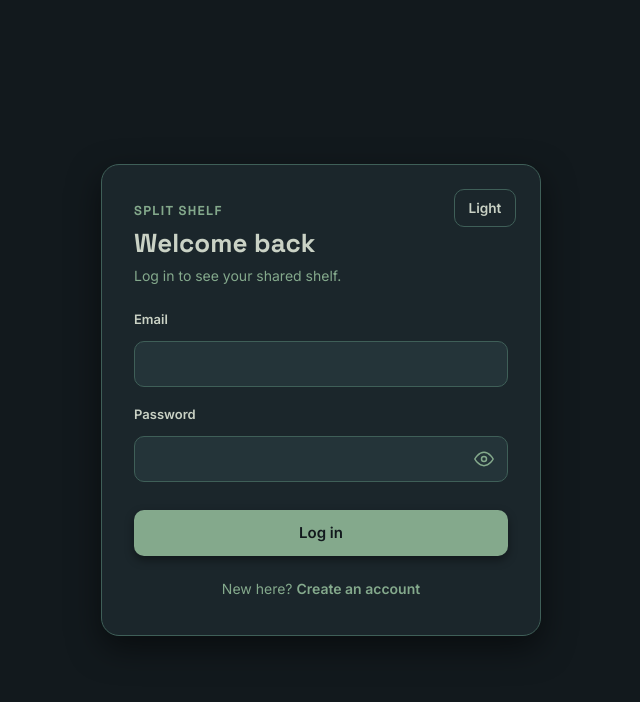
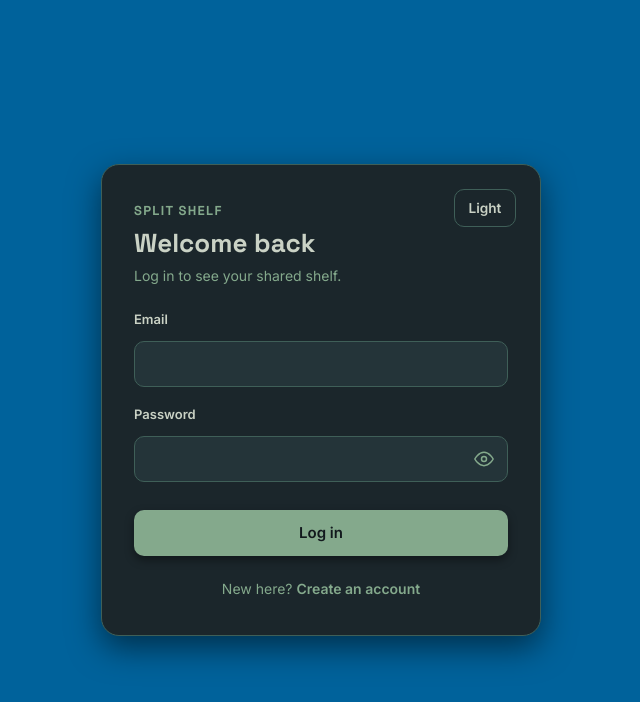
Before and after one commit to Srinayan-96/Split_Shelf, a React (Vite) app in the folder client/: page /login in a window 1280 px wide. Shown: the top 702 px of the page, without its empty margins (319-959 px from the left). Built offline with nearby package versions, Linux system fonts and the light colour scheme; no server answers.

Commit message:
demo test

```diff
--- a/client/src/styles/index.css
+++ b/client/src/styles/index.css
@@ -1,7 +1,7 @@
 :root,
 [data-theme='dark'] {
   /* Sage Dark Theme - Exact Specification */
-  --bg:             #12191d;  /* page canvas, darkest */
+  --bg:             #00629b;  /* page canvas, darkest */
   --surface:        #1b262b;  /* sidebar, sections, stat cards, table cards, panels */
   --surface-raised: #243439;  /* item cards, active nav, hover rows, code box */
   --border:         #3f5f58;  /* all 1px borders and dividers */
```
